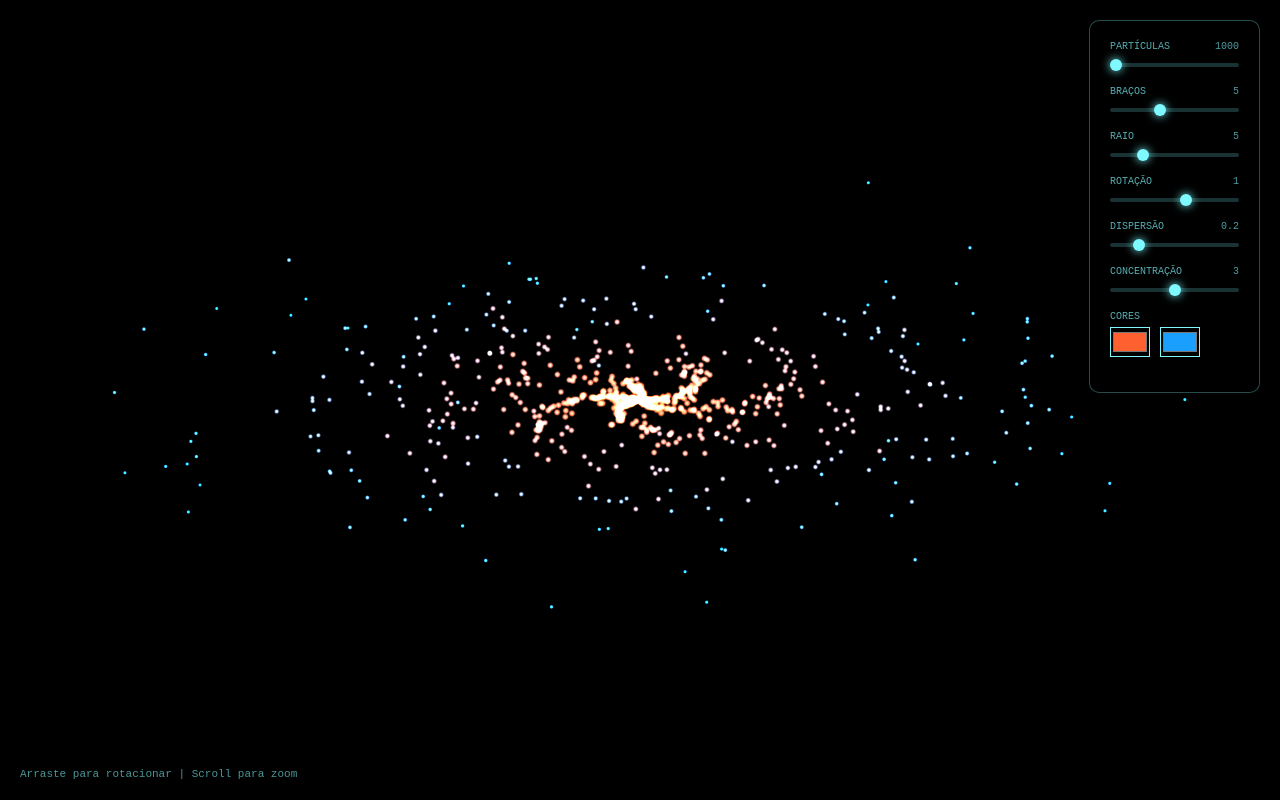
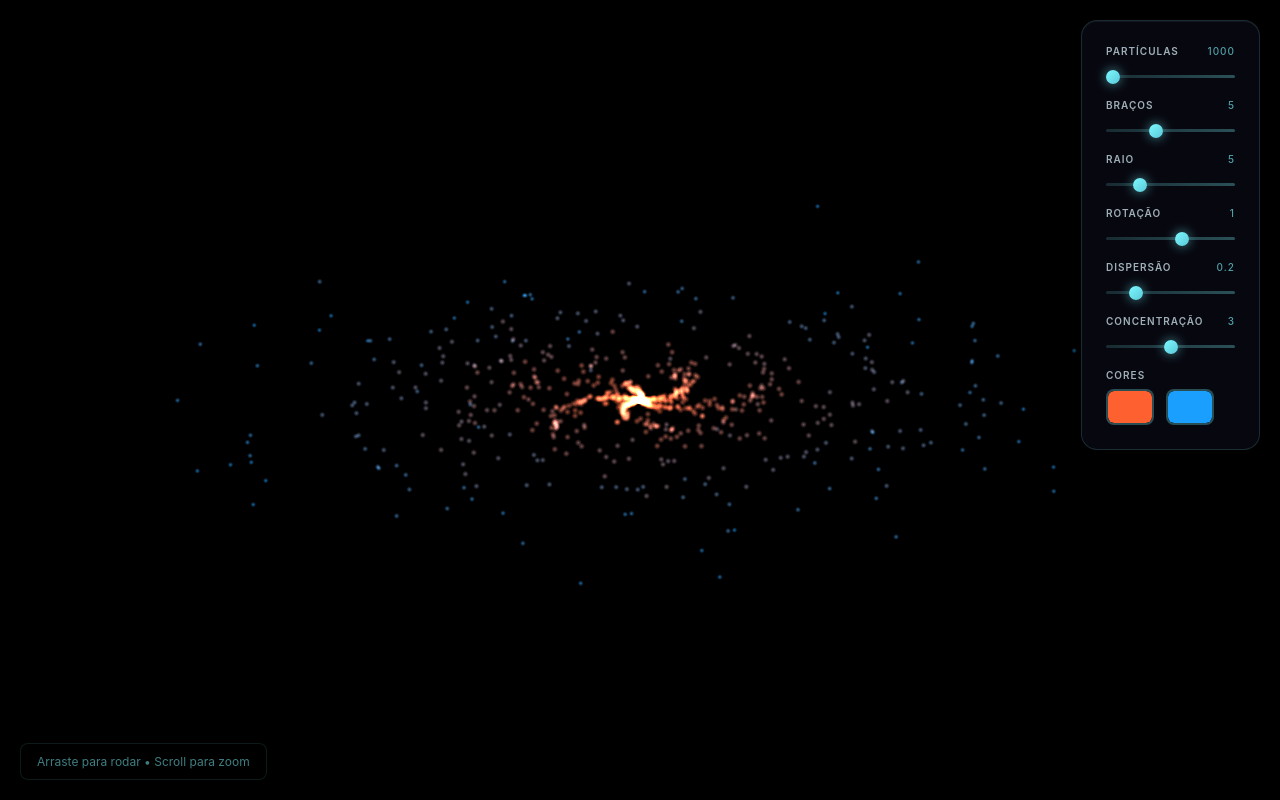
Before and after one commit to vritik246800/vritik246800.github.io, a plain HTML site: page portofolio_galaxy/galaxy_spiral/index.html in a window 1280 px wide. Drawn offline with Linux system fonts and the light colour scheme; animation ran at ten frames a second.

Commit message:
melhoramento da interface e perfomence e adicao de animation

```diff
--- a/portofolio_galaxy/galaxy_spiral/index.html
+++ b/portofolio_galaxy/galaxy_spiral/index.html
@@ -50,7 +50,7 @@
   </div>
 
   <div class="info">
-    Arraste para rotacionar | Scroll para zoom
+    Arraste para rodar • Scroll para zoom
   </div>
 
   <script src="script.js"></script>
--- a/portofolio_galaxy/galaxy_spiral/script.js
+++ b/portofolio_galaxy/galaxy_spiral/script.js
@@ -1,5 +1,5 @@
 const canvas = document.getElementById('galaxy');
-const ctx = canvas.getContext('2d');
+const ctx = canvas.getContext('2d', { alpha: false });
 let w, h;
 
 function resize() {
@@ -22,11 +22,11 @@ const params = {
   size: 1.5
 };
 
-// Câmera 3D simplificada
+// Câmera 3D
 let camera = {
   x: 0,
   y: 0,
-  z: 0,
+  z: 8,
   rotX: -0.3,
   rotY: 0
 };
@@ -34,6 +34,8 @@ let camera = {
 let particles = [];
 let isDragging = false;
 let lastX = 0, lastY = 0;
+let autoRotate = true;
+let autoRotateSpeed = 0.001;
 
 // Gerar galáxia
 function generateGalaxy() {
@@ -53,7 +55,7 @@ function generateGalaxy() {
     const g = colorIn.g + (colorOut.g - colorIn.g) * mixRatio;
     const b = colorIn.b + (colorOut.b - colorIn.b) * mixRatio;
 
-    // Randomização com poder
+    // Randomização
     const randX = Math.pow(Math.random(), params.power) *
                   (Math.random() < 0.5 ? 1 : -1) *
                   radius * params.randomness;
@@ -69,7 +71,7 @@ function generateGalaxy() {
       y: randY,
       z: Math.sin(branchAngle + spinAngle) * radius + randZ,
       r, g, b,
-      size: params.size * (1 - radius / params.radius * 0.5)
+      size: params.size * (1 - radius / params.radius * 0.3)
     });
   }
 }
@@ -85,42 +87,42 @@ function hexToRgb(hex) {
 
 // Projeção 3D -> 2D
 function project(x, y, z) {
-  // Rotação
   const cosX = Math.cos(camera.rotX);
   const sinX = Math.sin(camera.rotX);
   const cosY = Math.cos(camera.rotY);
   const sinY = Math.sin(camera.rotY);
 
-  // Rotacionar em Y
+  // Rotação Y
   let x1 = x * cosY - z * sinY;
   let z1 = x * sinY + z * cosY;
 
-  // Rotacionar em X
+  // Rotação X
   let y1 = y * cosX - z1 * sinX;
   let z2 = y * sinX + z1 * cosX;
 
-  // Translação da câmera
+  // Translação
   z2 += camera.z;
   y1 += camera.y;
   x1 += camera.x;
 
   // Perspectiva
-  const scale = 400 / (z2 + 400);
+  const scale = 350 / (z2 + 350);
 
   return {
-    x: w / 2 + x1 * scale * 100,
-    y: h / 2 - y1 * scale * 100,
+    x: w / 2 + x1 * scale * 90,
+    y: h / 2 - y1 * scale * 90,
     scale: scale,
     z: z2
   };
 }
 
-// Render
+// Render limpo sem grain
 function render() {
-  ctx.fillStyle = 'rgba(0, 0, 0, 0.3)';
+  // Clear completo em vez de fade - elimina grain
+  ctx.fillStyle = '#000000';
   ctx.fillRect(0, 0, w, h);
 
-  // Ordenar por profundidade (painter's algorithm)
+  // Ordenar por profundidade
   const projected = particles.map(p => ({
     ...p,
     proj: project(p.x, p.y, p.z)
@@ -131,26 +133,33 @@ function render() {
   projected.forEach(p => {
     const { x, y, scale } = p.proj;
 
-    if (x < -50 || x > w + 50 || y < -50 || y > h + 50) return;
+    if (x < -100 || x > w + 100 || y < -100 || y > h + 100) return;
 
-    const size = p.size * scale * 3;
-    const alpha = Math.min(1, scale * 0.8);
+    const size = p.size * scale * 2.5;
+    const alpha = Math.min(0.9, scale * 0.7);
 
-    const gradient = ctx.createRadialGradient(x, y, 0, x, y, size);
+    // Partícula mais suave com glow
+    const gradient = ctx.createRadialGradient(x, y, 0, x, y, size * 1.2);
     gradient.addColorStop(0, `rgba(${p.r}, ${p.g}, ${p.b}, ${alpha})`);
-    gradient.addColorStop(0.5, `rgba(${p.r}, ${p.g}, ${p.b}, ${alpha * 0.5})`);
+    gradient.addColorStop(0.3, `rgba(${p.r}, ${p.g}, ${p.b}, ${alpha * 0.6})`);
+    gradient.addColorStop(0.7, `rgba(${p.r}, ${p.g}, ${p.b}, ${alpha * 0.2})`);
     gradient.addColorStop(1, 'transparent');
 
     ctx.fillStyle = gradient;
     ctx.beginPath();
-    ctx.arc(x, y, size, 0, Math.PI * 2);
+    ctx.arc(x, y, size * 1.2, 0, Math.PI * 2);
     ctx.fill();
   });
 
   ctx.globalCompositeOperation = 'source-over';
 }
 
+// Auto-rotação suave
 function animate() {
+  if (autoRotate) {
+    camera.rotY += autoRotateSpeed;
+  }
+
   render();
   requestAnimationFrame(animate);
 }
@@ -158,6 +167,7 @@ function animate() {
 // Controles
 canvas.addEventListener('mousedown', e => {
   isDragging = true;
+  autoRotate = false;
   lastX = e.clientX;
   lastY = e.clientY;
 });
@@ -177,18 +187,34 @@ canvas.addEventListener('mousemove', e => {
   }
 });
 
-canvas.addEventListener('mouseup', () => isDragging = false);
-canvas.addEventListener('mouseleave', () => isDragging = false);
+canvas.addEventListener('mouseup', () => {
+  isDragging = false;
+  // Reativa auto-rotação após 2s de inatividade
+  setTimeout(() => {
+    if (!isDragging) autoRotate = true;
+  }, 2000);
+});
+
+canvas.addEventListener('mouseleave', () => {
+  isDragging = false;
+});
 
 canvas.addEventListener('wheel', e => {
   e.preventDefault();
+  autoRotate = false;
   camera.z += e.deltaY * 0.01;
   camera.z = Math.max(3, Math.min(20, camera.z));
+
+  // Reativa auto-rotação
+  setTimeout(() => {
+    if (!isDragging) autoRotate = true;
+  }, 2000);
 }, { passive: false });
 
 // Touch
 canvas.addEventListener('touchstart', e => {
   isDragging = true;
+  autoRotate = false;
   lastX = e.touches[0].clientX;
   lastY = e.touches[0].clientY;
 });
@@ -199,14 +225,21 @@ canvas.addEventListener('touchmove', e => {
     const dy = e.touches[0].clientY - lastY;
 
     camera.rotY += dx * 0.005;
-    camera.rotX += dy * 0.005;
+    camera.rotX -= dy * 0.005;
+
+    camera.rotX = Math.max(-Math.PI / 2, Math.min(Math.PI / 2, camera.rotX));
 
     lastX = e.touches[0].clientX;
     lastY = e.touches[0].clientY;
   }
 });
 
-canvas.addEventListener('touchend', () => isDragging = false);
+canvas.addEventListener('touchend', () => {
+  isDragging = false;
+  setTimeout(() => {
+    if (!isDragging) autoRotate = true;
+  }, 2000);
+});
 
 // UI Controls
 function setupControls() {
--- a/portofolio_galaxy/galaxy_spiral/style.css
+++ b/portofolio_galaxy/galaxy_spiral/style.css
@@ -7,92 +7,205 @@
 body {
   background: #000;
   overflow: hidden;
-  font-family: 'Courier New', monospace;
+  font-family: -apple-system, BlinkMacSystemFont, 'Segoe UI', system-ui, sans-serif;
 }
 
 #galaxy {
   position: fixed;
   inset: 0;
+  cursor: grab;
+}
+
+#galaxy:active {
+  cursor: grabbing;
 }
 
 .controls {
   position: fixed;
   top: 20px;
   right: 20px;
-  background: rgba(0, 0, 0, 0.8);
-  padding: 20px;
-  border-radius: 10px;
-  border: 1px solid rgba(125, 249, 255, 0.3);
-  color: #7df9ff;
-  font-size: 12px;
-  max-width: 250px;
-  backdrop-filter: blur(10px);
+  background: rgba(10, 10, 20, 0.75);
+  padding: 24px;
+  border-radius: 16px;
+  border: 1px solid rgba(125, 249, 255, 0.15);
+  color: #e0f7ff;
+  font-size: 13px;
+  max-width: 260px;
+  backdrop-filter: blur(20px);
+  box-shadow: 0 8px 32px rgba(0, 0, 0, 0.5),
+              inset 0 1px 0 rgba(255, 255, 255, 0.05);
+  transition: all 0.3s ease;
+}
+
+.controls:hover {
+  background: rgba(15, 15, 25, 0.85);
+  border-color: rgba(125, 249, 255, 0.25);
 }
 
 .control-group {
-  margin-bottom: 15px;
+  margin-bottom: 18px;
+}
+
+.control-group:last-child {
+  margin-bottom: 0;
 }
 
 .control-group label {
   display: block;
-  margin-bottom: 5px;
+  margin-bottom: 8px;
   text-transform: uppercase;
   font-size: 10px;
+  font-weight: 600;
+  letter-spacing: 1px;
   opacity: 0.7;
+  transition: opacity 0.2s;
+}
+
+.control-group:hover label {
+  opacity: 1;
 }
 
 input[type="range"] {
   width: 100%;
-  height: 4px;
-  background: rgba(125, 249, 255, 0.2);
-  border-radius: 2px;
+  height: 3px;
+  background: linear-gradient(to right,
+    rgba(125, 249, 255, 0.15),
+    rgba(125, 249, 255, 0.3));
+  border-radius: 3px;
   outline: none;
   -webkit-appearance: none;
+  cursor: pointer;
+  transition: all 0.2s;
+}
+
+input[type="range"]:hover {
+  background: linear-gradient(to right,
+    rgba(125, 249, 255, 0.25),
+    rgba(125, 249, 255, 0.4));
 }
 
 input[type="range"]::-webkit-slider-thumb {
   -webkit-appearance: none;
-  width: 12px;
-  height: 12px;
-  background: #7df9ff;
+  width: 14px;
+  height: 14px;
+  background: linear-gradient(135deg, #7df9ff, #5ac8d8);
   border-radius: 50%;
   cursor: pointer;
-  box-shadow: 0 0 10px #7df9ff;
+  box-shadow: 0 0 12px rgba(125, 249, 255, 0.6),
+              0 2px 4px rgba(0, 0, 0, 0.3);
+  transition: all 0.2s;
+}
+
+input[type="range"]::-webkit-slider-thumb:hover {
+  transform: scale(1.15);
+  box-shadow: 0 0 16px rgba(125, 249, 255, 0.8),
+              0 2px 6px rgba(0, 0, 0, 0.4);
 }
 
 input[type="range"]::-moz-range-thumb {
-  width: 12px;
-  height: 12px;
-  background: #7df9ff;
+  width: 14px;
+  height: 14px;
+  background: linear-gradient(135deg, #7df9ff, #5ac8d8);
   border-radius: 50%;
   cursor: pointer;
   border: none;
-  box-shadow: 0 0 10px #7df9ff;
+  box-shadow: 0 0 12px rgba(125, 249, 255, 0.6),
+              0 2px 4px rgba(0, 0, 0, 0.3);
+  transition: all 0.2s;
+}
+
+input[type="range"]::-moz-range-thumb:hover {
+  transform: scale(1.15);
+  box-shadow: 0 0 16px rgba(125, 249, 255, 0.8),
+              0 2px 6px rgba(0, 0, 0, 0.4);
 }
 
 .value {
   float: right;
   opacity: 0.9;
+  font-weight: 500;
+  color: #7df9ff;
 }
 
 .color-picker {
   display: flex;
-  gap: 10px;
-  margin-top: 5px;
+  gap: 12px;
+  margin-top: 8px;
 }
 
 input[type="color"] {
-  width: 40px;
-  height: 30px;
-  border: 1px solid #7df9ff;
-  background: transparent;
+  width: 48px;
+  height: 36px;
+  border: 2px solid rgba(125, 249, 255, 0.3);
+  border-radius: 8px;
+  background: rgba(0, 0, 0, 0.3);
   cursor: pointer;
+  transition: all 0.2s;
+  overflow: hidden;
+}
+
+input[type="color"]:hover {
+  border-color: rgba(125, 249, 255, 0.6);
+  transform: scale(1.05);
+}
+
+input[type="color"]::-webkit-color-swatch-wrapper {
+  padding: 0;
+}
+
+input[type="color"]::-webkit-color-swatch {
+  border: none;
+  border-radius: 6px;
+}
+
+input[type="color"]::-moz-color-swatch {
+  border: none;
+  border-radius: 6px;
 }
 
 .info {
   position: fixed;
   bottom: 20px;
   left: 20px;
-  color: rgba(125, 249, 255, 0.6);
-  font-size: 11px;
+  color: rgba(125, 249, 255, 0.5);
+  font-size: 12px;
+  background: rgba(0, 0, 0, 0.4);
+  padding: 10px 16px;
+  border-radius: 8px;
+  backdrop-filter: blur(10px);
+  border: 1px solid rgba(125, 249, 255, 0.1);
+  font-family: -apple-system, BlinkMacSystemFont, 'Segoe UI', system-ui, sans-serif;
 }
+
+/* Animação de entrada */
+@keyframes fadeIn {
+  from {
+    opacity: 0;
+    transform: translateY(-10px);
+  }
+  to {
+    opacity: 1;
+    transform: translateY(0);
+  }
+}
+
+.controls {
+  animation: fadeIn 0.5s ease;
+}
+
+/* Responsivo */
+@media (max-width: 768px) {
+  .controls {
+    top: 10px;
+    right: 10px;
+    left: 10px;
+    max-width: none;
+    padding: 18px;
+  }
+
+  .info {
+    bottom: 10px;
+    left: 10px;
+    font-size: 11px;
+  }
+}
```
